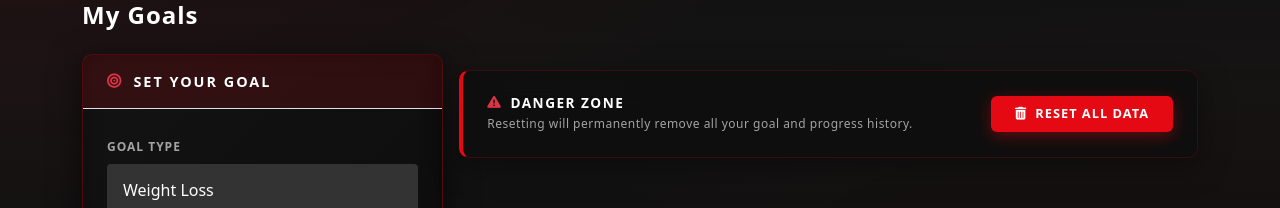
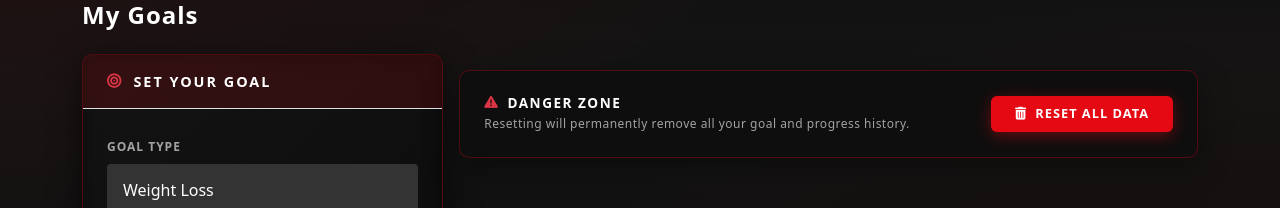
Before and after one commit to hrushi-17/NutriFit, a React (Create React App) app in the folder frontend/nutrifit-ui/: page /dashboard/goals in a window 1280 px wide. Shown: the part 309-517 px from the top of the page. Built offline with nearby package versions, Linux system fonts and the light colour scheme; no server answers; sample sign-in values are in the browser's storage.

Commit message:
Match Danger Zone card border to other goal section cards

```diff
--- a/frontend/nutrifit-ui/src/pages/GoalPage.js
+++ b/frontend/nutrifit-ui/src/pages/GoalPage.js
@@ -264,7 +264,7 @@ export default function GoalPage() {
           )}
 
           {/* DANGER ZONE */}
-          <div className="glass-panel mt-3 overflow-hidden p-0 animate-fade-up delay-2" style={{ background: "rgba(15,15,15,0.9)", border: "1px solid rgba(229,9,20,0.2)", borderLeft: "4px solid #e50914", boxShadow: "0 8px 32px rgba(0,0,0,0.4)" }}>
+          <div className="glass-panel mt-3 overflow-hidden p-0 animate-fade-up delay-2" style={{ background: "rgba(15,15,15,0.9)", border: "1px solid rgba(229,9,20,0.3)", boxShadow: "0 8px 32px rgba(0,0,0,0.4)" }}>
             <div className="d-flex justify-content-between align-items-center p-4">
               <div>
                 <h6 className="fw-bold text-white mb-1" style={{ letterSpacing: "1.5px", textTransform: "uppercase", fontSize: "0.85rem", display: "flex", alignItems: "center", gap: "8px" }}>
```
